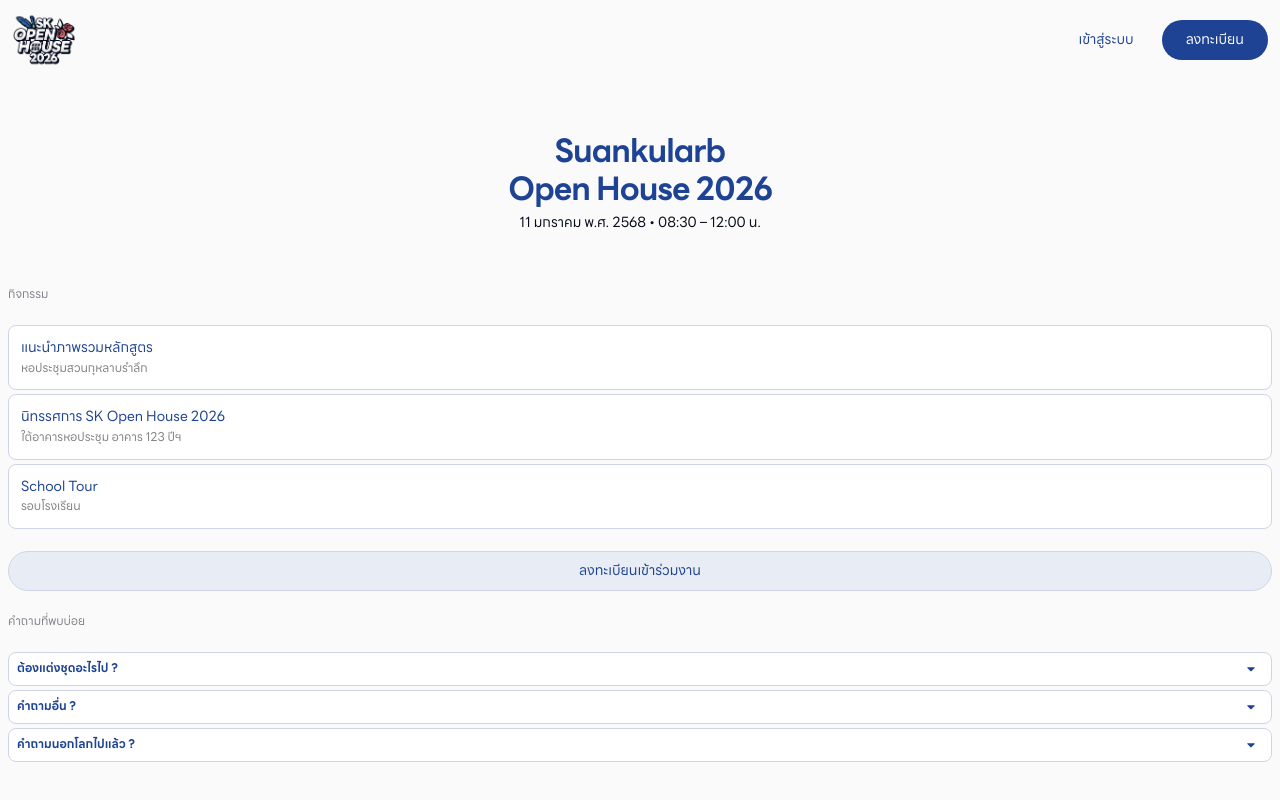
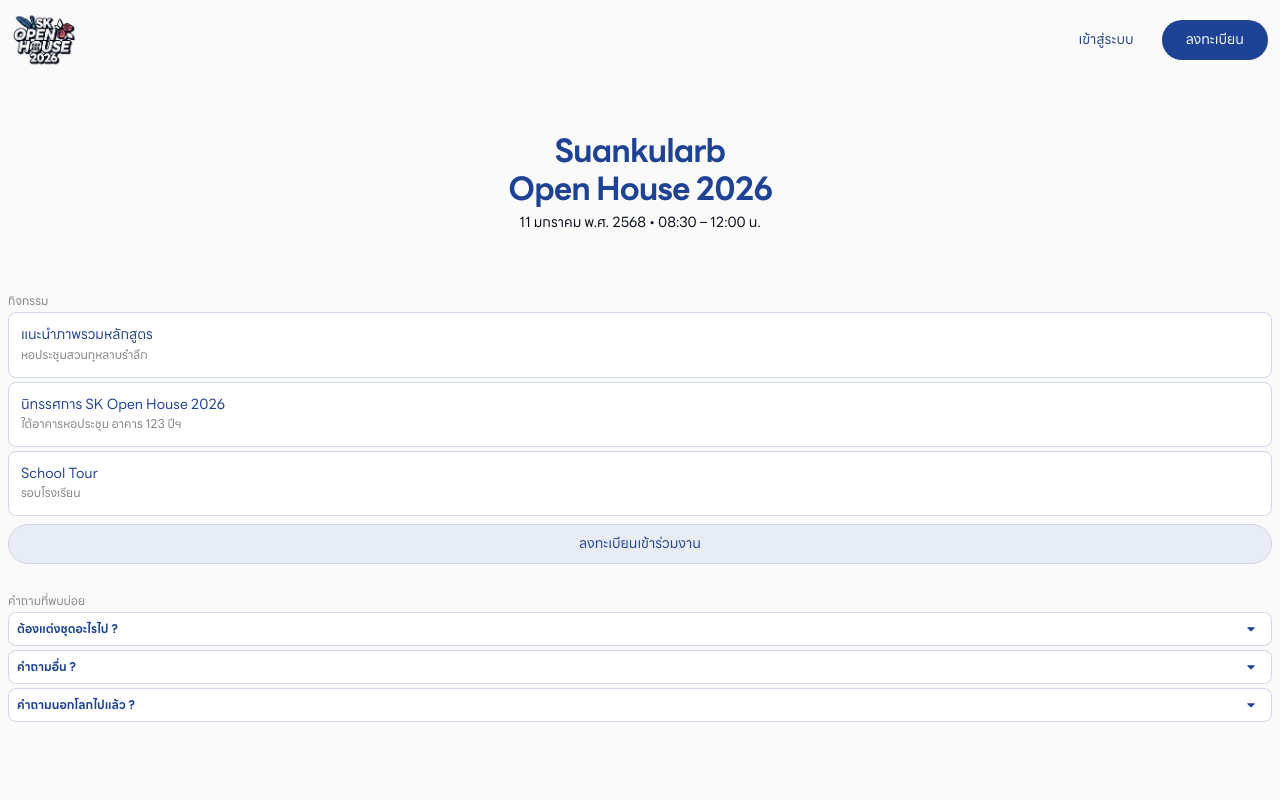
Before and after one commit to suankularb-wittayalai-school/sk-openhouse-frontend, a Next.js app: page / in a window 1280 px wide. Built offline with nearby package versions, Linux system fonts and the light colour scheme.

Commit message:
style: adjust landing page to match design

```diff
--- a/components/landing/ActivitesCardContainer.tsx
+++ b/components/landing/ActivitesCardContainer.tsx
@@ -7,14 +7,14 @@ const ActivitesCardContainer: StylableFC<{
   activities: { name: string; location: string }[];
 }> = ({ activities }) => {
   return (
-    <>
+    <div>
       <Text type="body">กิจกรรม</Text>
       <div className="flex flex-col gap-1">
         {activities.map((activity) => (
           <ActivityCard activity={activity.name} location={activity.location} />
         ))}
       </div>
-    </>
+    </div>
   );
 };
 
--- a/components/landing/FAQsContainer.tsx
+++ b/components/landing/FAQsContainer.tsx
@@ -7,14 +7,14 @@ const FAQsContainer: StylableFC<{
   faqs: Faqs[];
 }> = ({ faqs }) => {
   return (
-    <>
+    <div>
       <Text type="body">คำถามที่พบบ่อย</Text>
       <div className="flex flex-col gap-1">
         {faqs.map((faq) => (
           <FAQDropdown question={faq.question} answer={faq.answer} />
         ))}
       </div>
-    </>
+    </div>
   );
 };
 
--- a/pages/index.tsx
+++ b/pages/index.tsx
@@ -13,19 +13,21 @@ const LandingPage: FC<{
   activities: ActivitiesList[];
   faqs: Faqs[];
 }> = ({ activities, faqs }) => {
-  const t = useTranslations("landing")
+  const t = useTranslations("landing");
   return (
-    <div className="mt-5.5 flex flex-col gap-5.5 px-2">
+    <div className="mt-5.5 flex flex-col gap-6 px-2">
       {/* Title */}
       <EventTitle />
 
       {/* Activities List */}
+      <div className="flex flex-col gap-2">
         <ActivitesCardContainer activities={activities} />
         <Link href={"/register"}>
           <Button variant="primarySurface" className="w-full">
             {t("register")}
           </Button>
         </Link>
+      </div>
 
       {/* FAQs  */}
       <FAQsContainer faqs={faqs} />
```
Lines whose indentation alone changed are shown as unchanged.
